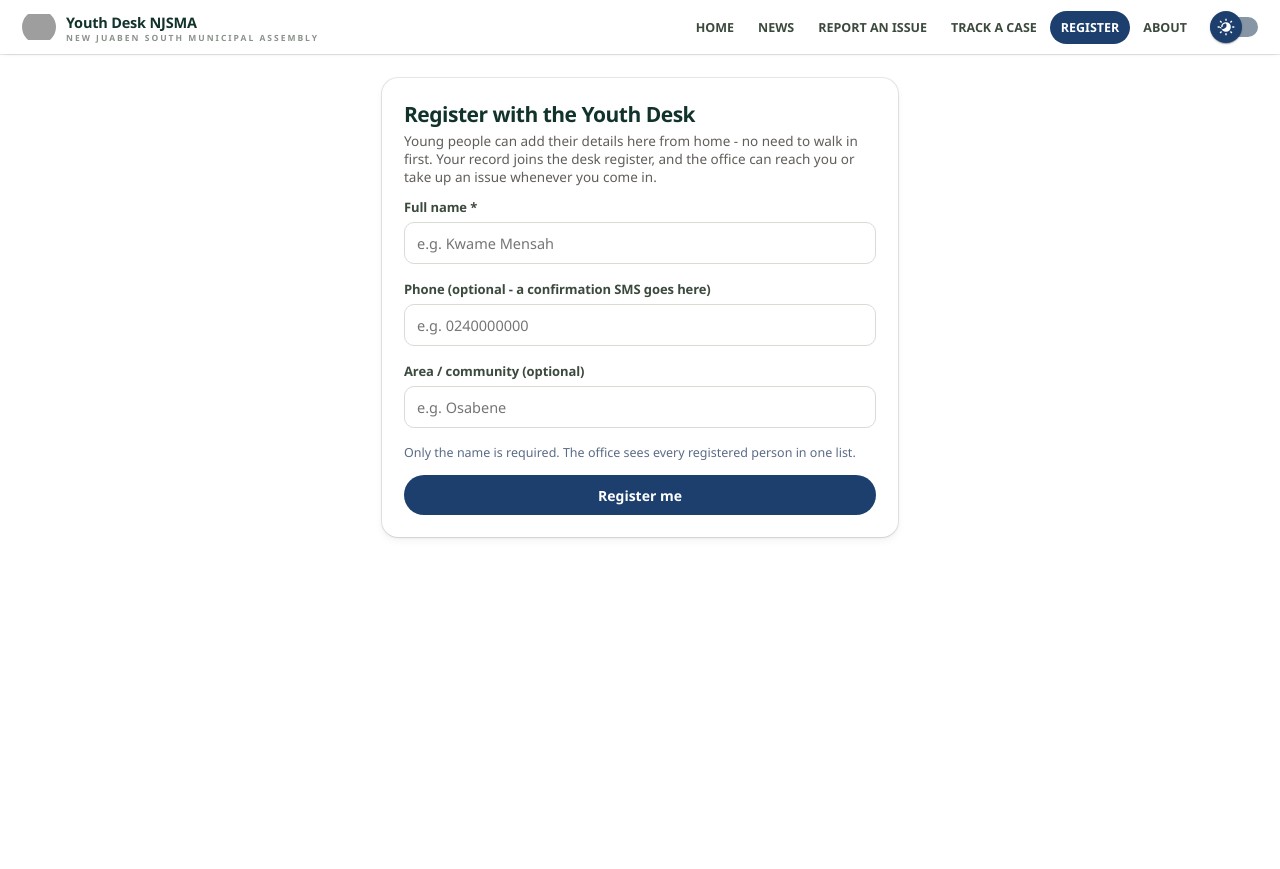
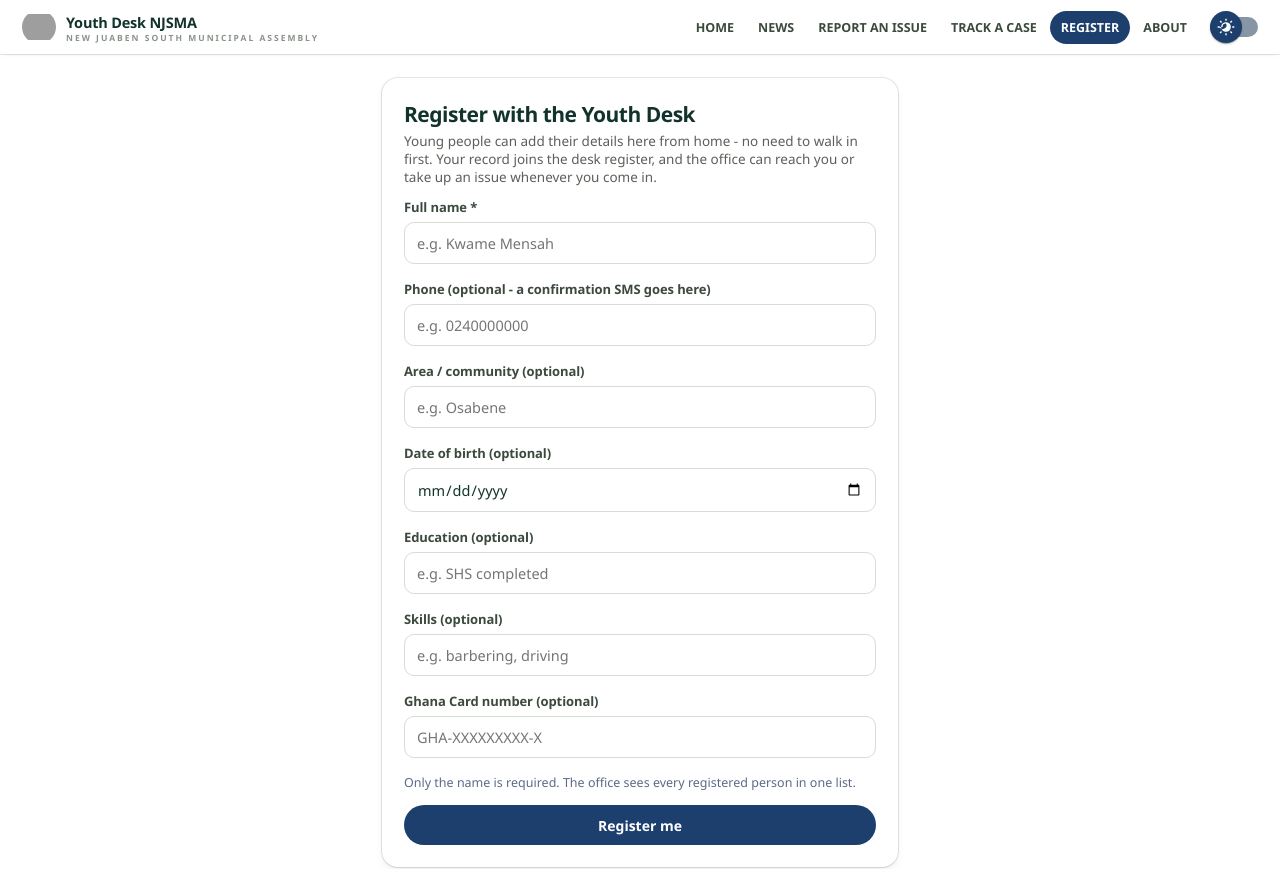
Before and after one commit to Dickson32-cell/Youth-Desk, a Next.js app: page /register in a window 1280 px wide. Shown: the top 869 px of the page. Built offline with nearby package versions, Linux system fonts and the light colour scheme; grey boxes are pictures that could not be loaded.

Commit message:
Online youth registration collects the SAME details as the officer walk-in register (dob, education, skills, Ghana Card) - one complete record whichever way the youth registers

```diff
--- a/scripts/yd_register_battery.mjs
+++ b/scripts/yd_register_battery.mjs
@@ -3,7 +3,7 @@
 import { PrismaClient } from "@prisma/client";
 import ExcelJS from "exceljs";
 
-const BASE = process.env.YD_BASE || "https://youth-desk-kxsh95jz0-abdul-rashid-dicksons-projects.vercel.app";
+const BASE = process.env.YD_BASE || "https://youth-desk-eqjbl5gs7-abdul-rashid-dicksons-projects.vercel.app";
 const OFFICER = process.env.YD_OFFICER || "officer";
 const PASS = process.env.YD_PASS || "Desk2026pw";
 const SMS_PHONE = "0595726252"; // Dickson's line (paid lane, ~2 credits) - live proof
@@ -47,7 +47,7 @@ const stamp = Date.now().toString().slice(-6);
 const PROBE = "YDProbe " + stamp;
 let regRes;
 {
-  regRes = await j("/api/public/youth/register", { method: "POST", headers: { "Content-Type": "application/json" }, body: JSON.stringify({ name: PROBE, phone: SMS_PHONE, area: "Battery Area" }) });
+  regRes = await j("/api/public/youth/register", { method: "POST", headers: { "Content-Type": "application/json" }, body: JSON.stringify({ name: PROBE, phone: SMS_PHONE, area: "Battery Area", dateOfBirth: "2004-05-17", education: "Battery Educ Test", skills: "Battery Skill Test", ghanaCard: "GHA-666" + stamp }) });
   check("public register 200", regRes.status === 200 && typeof regRes.body.serial === "string", JSON.stringify(regRes.body).slice(0, 120));
 }
 const yserial = regRes.body.serial || "";
@@ -62,6 +62,7 @@ let row = null;
   const r = await j("/api/admin/cases/youth?q=" + encodeURIComponent(yserial));
   row = (r.body.youth || []).find((x) => x.serial === yserial) || null;
   check("officer sees online row", !!row && row.source === "ONLINE", row ? row.serial : "missing");
+  check("online row carries walk-in fields", !!row && row.dateOfBirth?.startsWith("2004-05-17") && row.education === "Battery Educ Test" && row.skills === "Battery Skill Test" && row.ghanaCard?.startsWith("GHA-666"), row ? (row.dateOfBirth + "/" + row.ghanaCard) : "?");
 }
 
 // 5) SMS ledger for the probe
--- a/src/app/api/public/youth/register/route.ts
+++ b/src/app/api/public/youth/register/route.ts
@@ -16,6 +16,10 @@ export async function POST(req: NextRequest) {
     const name = typeof b.name === "string" ? b.name.trim().slice(0, 80) : "";
     const phone = typeof b.phone === "string" ? b.phone.trim().slice(0, 15) : "";
     const area = typeof b.area === "string" ? b.area.trim().slice(0, 60) : "";
+    const dob = typeof b.dateOfBirth === "string" ? b.dateOfBirth.trim().slice(0, 12) : "";
+    const education = typeof b.education === "string" ? b.education.trim().slice(0, 60) : "";
+    const skills = typeof b.skills === "string" ? b.skills.trim().slice(0, 200) : "";
+    const ghanaCard = typeof b.ghanaCard === "string" ? b.ghanaCard.trim().slice(0, 20) : "";
     if (!name) return NextResponse.json({ error: "Name is required" }, { status: 400 });
     const phoneNorm = phone ? normalizeGhPhone(phone) : null;
     // Any phone-bearing registration costs a confirmation SMS - reuse the
@@ -29,7 +33,16 @@ export async function POST(req: NextRequest) {
       async (candidate) => !!(await prisma.youth.findUnique({ where: { serial: candidate }, select: { id: true } })),
     );
     const youth = await prisma.youth.create({
-      data: { serial, name, phone: phoneNorm || (phone || null), area: area || null, source: "ONLINE" },
+      data: {
+        serial, name,
+        phone: phoneNorm || (phone || null),
+        area: area || null,
+        dateOfBirth: dob || null,
+        education: education || null,
+        skills: skills || null,
+        ghanaCard: ghanaCard || null,
+        source: "ONLINE",
+      },
     });
     let smsQueued = false;
     if (phoneNorm && smsConfigured()) {
--- a/src/app/register/page.tsx
+++ b/src/app/register/page.tsx
@@ -3,7 +3,7 @@ import { useState } from "react";
 import PaperHead from "@/components/PaperHead";
 
 export default function RegisterPage() {
-  const [f, setF] = useState({ name: "", phone: "", area: "" });
+  const [f, setF] = useState({ name: "", phone: "", area: "", dateOfBirth: "", education: "", skills: "", ghanaCard: "" });
   const [err, setErr] = useState("");
   const [busy, setBusy] = useState(false);
   const [done, setDone] = useState<{ serial: string; smsQueued: boolean; phone: string } | null>(null);
@@ -15,7 +15,7 @@ export default function RegisterPage() {
     try {
       const res = await fetch("/api/public/youth/register", {
         method: "POST", headers: { "Content-Type": "application/json" },
-        body: JSON.stringify({ name: f.name, phone: f.phone, area: f.area }),
+        body: JSON.stringify({ name: f.name, phone: f.phone, area: f.area, dateOfBirth: f.dateOfBirth, education: f.education, skills: f.skills, ghanaCard: f.ghanaCard }),
       });
       const j = await res.json().catch(() => ({}));
       if (!res.ok) setErr(j.error || "Could not save. Try again.");
@@ -64,6 +64,18 @@ export default function RegisterPage() {
             <label className="fld"><span className="cap">Area / community (optional)</span>
               <input type="text" value={f.area} onChange={set("area")} placeholder="e.g. Osabene" maxLength={60} />
             </label>
+            <label className="fld"><span className="cap">Date of birth (optional)</span>
+              <input type="date" value={f.dateOfBirth} onChange={set("dateOfBirth")} />
+            </label>
+            <label className="fld"><span className="cap">Education (optional)</span>
+              <input type="text" value={f.education} onChange={set("education")} placeholder="e.g. SHS completed" maxLength={60} />
+            </label>
+            <label className="fld"><span className="cap">Skills (optional)</span>
+              <input type="text" value={f.skills} onChange={set("skills")} placeholder="e.g. barbering, driving" maxLength={200} />
+            </label>
+            <label className="fld"><span className="cap">Ghana Card number (optional)</span>
+              <input type="text" value={f.ghanaCard} onChange={set("ghanaCard")} placeholder="GHA-XXXXXXXXX-X" maxLength={20} />
+            </label>
             <p style={{ fontSize: 12.5, color: "#5b6b86", margin: "0 0 14px" }}>
               Only the name is required. The office sees every registered person in one list.
             </p>
```
